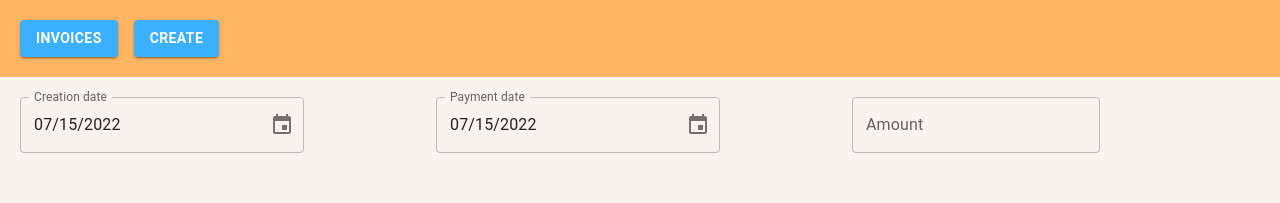
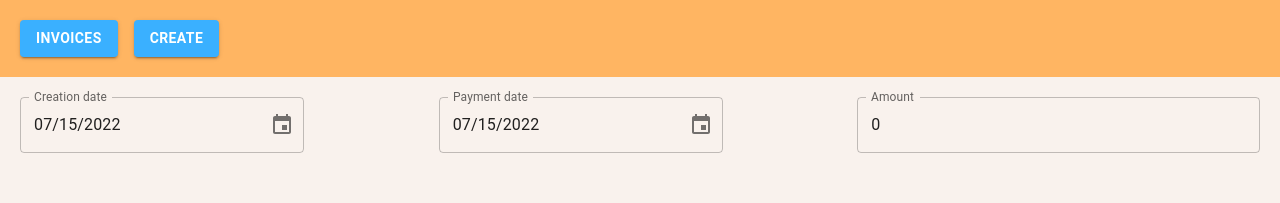
Before and after one commit to AdrianChojnacki/Accounting-Application, a React (Create React App) app: page /create in a window 1280 px wide. Shown: the top 203 px of the page. Built offline with nearby package versions, Linux system fonts and the light colour scheme.

Commit message:
Add proper grid

```diff
--- /dev/null
+++ b/src/components/CreateForm/CreateForm.module.css
@@ -0,0 +1,3 @@
+.input {
+  width: 100%;
+}
--- a/src/components/CreateForm/CreateForm.tsx
+++ b/src/components/CreateForm/CreateForm.tsx
@@ -3,41 +3,66 @@ import { Box, Grid, TextField } from "@mui/material";
 import { AdapterDateFns } from "@mui/x-date-pickers/AdapterDateFns";
 import { LocalizationProvider } from "@mui/x-date-pickers/LocalizationProvider";
 import { DesktopDatePicker } from "@mui/x-date-pickers/DesktopDatePicker";
+import CreateFormCSS from "./CreateForm.module.css";
 
 const CreateForm = () => {
-  const [value, setValue] = React.useState<Date | null>(new Date());
+  const [creationDate, setCreationDate] = React.useState<Date | null>(
+    new Date(),
+  );
+  const [paymentDate, setPaymentDate] = React.useState<Date | null>(new Date());
+  const [amount, setAmount] = React.useState<number | null>(0);
 
-  const handleChange = (newValue: Date | null) => {
-    setValue(newValue);
+  const handleCreationDateChange = (newValue: Date | null) => {
+    setCreationDate(newValue);
+  };
+
+  const handlePaymentDateChange = (newValue: Date | null) => {
+    setPaymentDate(newValue);
+  };
+
+  const handleAmountChange = (event: any) => {
+    setAmount(event.target.value);
   };
 
   return (
     <form>
       <LocalizationProvider dateAdapter={AdapterDateFns}>
         <Box sx={{ flexGrow: 1 }}>
-          <Grid container spacing={1}>
-            <Grid item xs>
+          <Grid container spacing={2} rowSpacing={3}>
+            <Grid item xs={12} sm={4}>
               <DesktopDatePicker
                 label="Creation date"
                 inputFormat="MM/dd/yyyy"
-                value={value}
-                onChange={handleChange}
-                renderInput={(params: any) => <TextField {...params} />}
                 disablePast
+                value={creationDate}
+                onChange={handleCreationDateChange}
+                renderInput={(params: any) => (
+                  <TextField className={CreateFormCSS.input} {...params} />
+                )}
               />
             </Grid>
-            <Grid item xs>
+            <Grid item xs={12} sm={4}>
               <DesktopDatePicker
                 label="Payment date"
                 inputFormat="MM/dd/yyyy"
-                value={value}
-                onChange={handleChange}
-                renderInput={(params: any) => <TextField {...params} />}
                 disablePast
+                value={paymentDate}
+                onChange={handlePaymentDateChange}
+                renderInput={(params: any) => (
+                  <TextField className={CreateFormCSS.input} {...params} />
+                )}
               />
             </Grid>
-            <Grid item xs>
-              <TextField label="Amount" variant="outlined" />
+            <Grid item xs={12} sm={4}>
+              <TextField
+                label="Amount"
+                type="number"
+                variant="outlined"
+                InputProps={{ inputProps: { min: 0 } }}
+                value={amount}
+                onChange={handleAmountChange}
+                className={CreateFormCSS.input}
+              />
             </Grid>
           </Grid>
         </Box>
```
